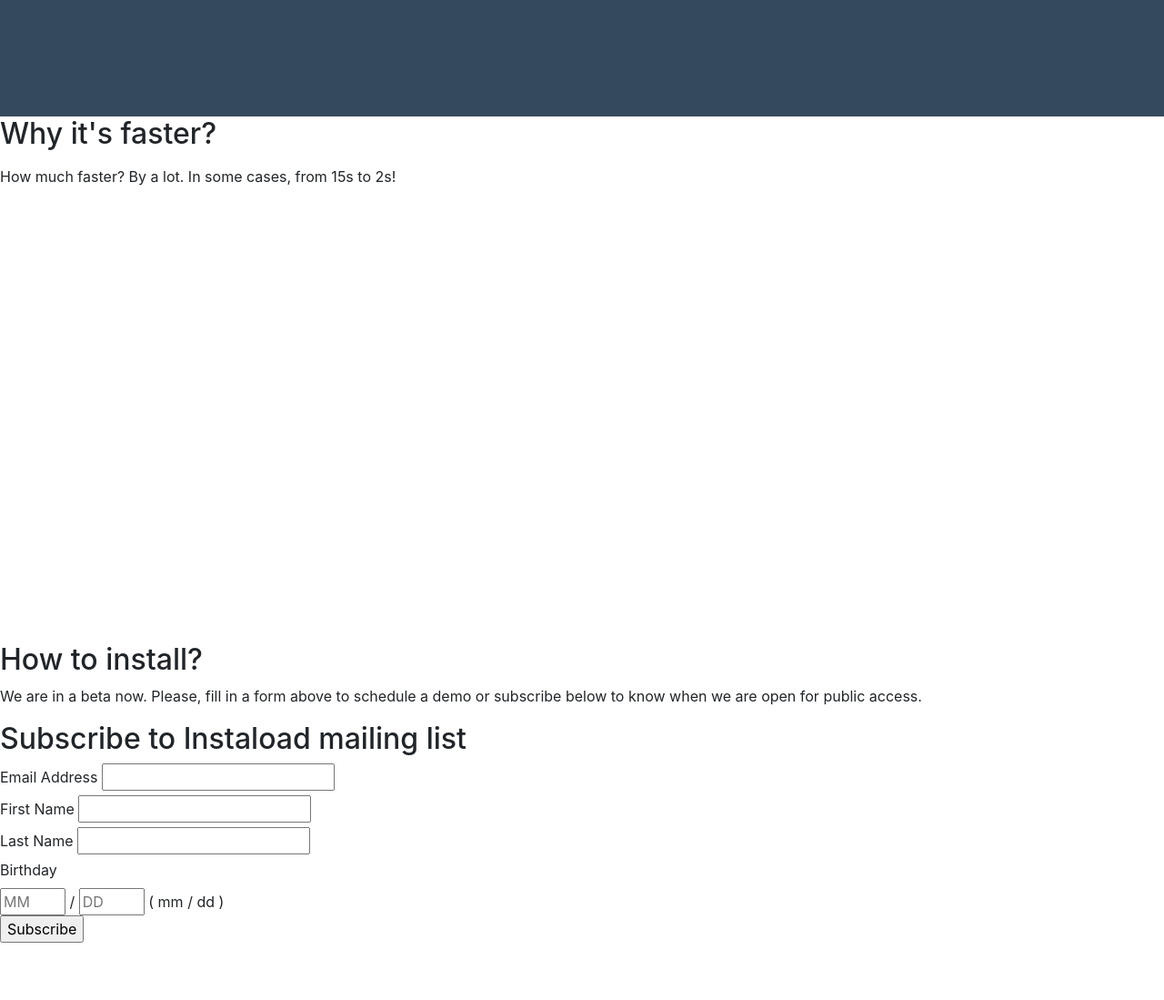
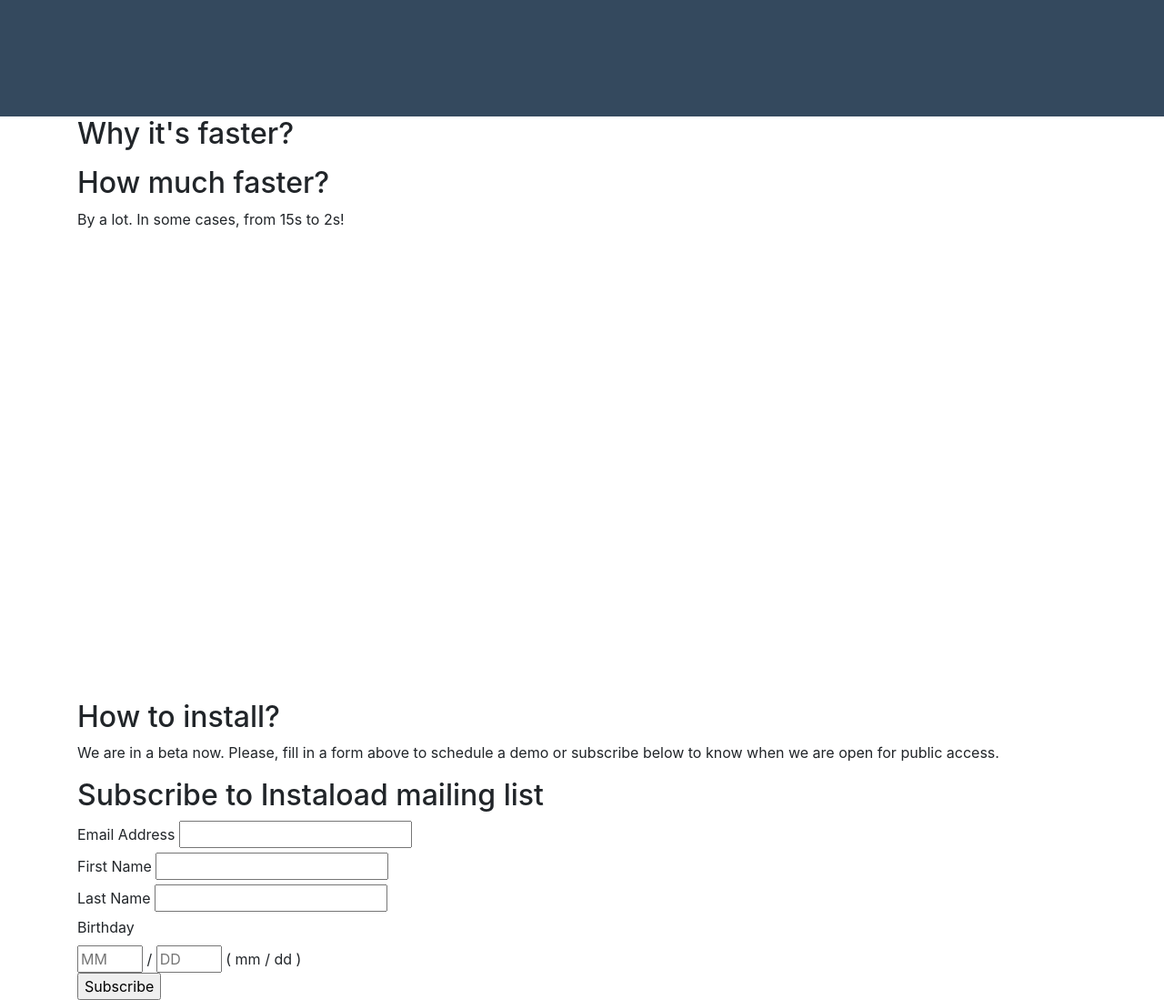
Before and after one commit to instaload/instaload.github.io, a plain HTML site: page index.html in a window 1280 px wide. Shown: the part 480-1579 px from the top of the page at 91% size. Before the commit the page ends 1516 px from the top, so only its background shows below. Drawn offline with nearby package versions, Linux system fonts and the light colour scheme; a script that the page names is missing.

Commit message:
Update index.html

```diff
--- a/index.html
+++ b/index.html
@@ -43,13 +43,19 @@
 
   </div>
 
-  <div>
+  <div class="container">
+  <div class="row">
+  <div class="col-md-12">
+
     <h2>Why it's faster?</h2>
     <p>
+
+
+	  <h2>How much faster?</h2>
+	<p>  By a lot. In some cases, from 15s to 2s!
   </div>
-
-  How much faster?
-  By a lot. In some cases, from 15s to 2s!
+  </div>
+  </div>
 
 
   <div id="request-beta-form" class="typeform-widget" data-url="https://kuoll.typeform.com/to/ZufEUK" style="width: 100%; height: 500px;"></div> <script> (function() { var qs,js,q,s,d=document, gi=d.getElementById, ce=d.createElement, gt=d.getElementsByTagName, id="typef_orm", b="https://embed.typeform.com/"; if(!gi.call(d,id)) { js=ce.call(d,"script"); js.id=id; js.src=b+"embed.js"; q=gt.call(d,"script")[0]; q.parentNode.insertBefore(js,q) } })() </script>
@@ -58,6 +64,9 @@
 </div>
 
 
+  <div class="container">
+  <div class="row">
+  <div class="col-md-12">
   <h2>How to install?</h2>
   <p>We are in a beta now.
   Please, fill in a form above to
@@ -99,7 +108,12 @@
 </form>
 </div>
 
+
 <!--End mc_embed_signup-->
+
+  </div>
+  </div>
+  </div>
 
 
 
```
